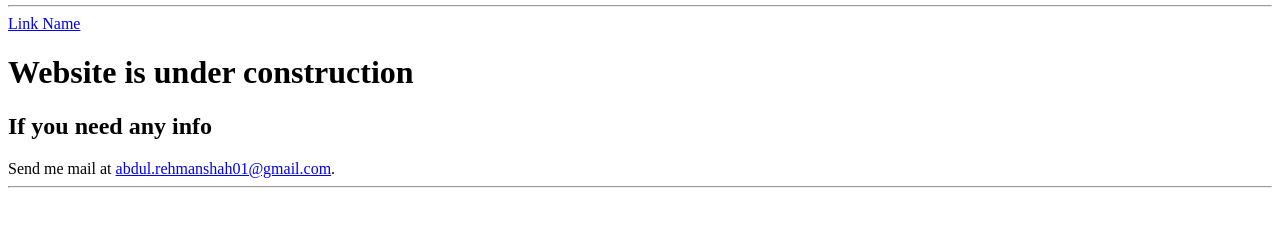
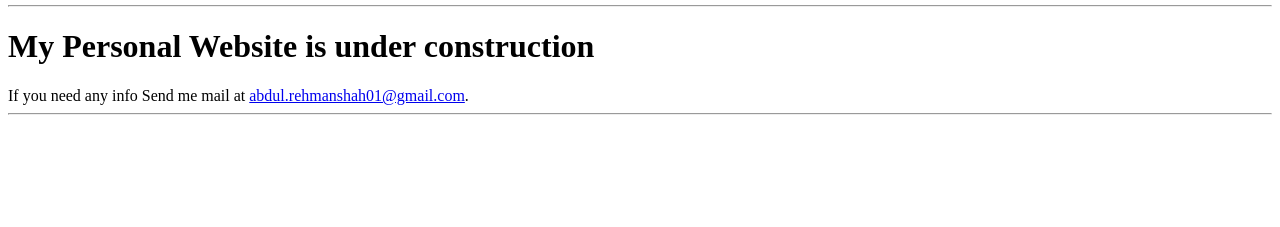
Before and after one commit to abdulrehmans/abdulrehmans.github.io, a plain HTML site: page index.html in a window 1280 px wide. Shown: the part 27-254 px from the top of the page. Drawn offline with Linux system fonts and the light colour scheme.

```diff
--- a/index.html
+++ b/index.html
@@ -12,14 +12,12 @@
 
 <HR>
 
-<a href="http://www.abdulrehman.de">Link Name</a>
+
+<H1>My Personal Website is under construction</H1>
 
 
-<H1>Website is under construction</H1>
 
-
-<H2>If you need any info</H2>
-Send me mail at <a href="mailto:abdul.rehmanshah01@gmail.com">
+If you need any info Send me mail at <a href="mailto:abdul.rehmanshah01@gmail.com">
 
 abdul.rehmanshah01@gmail.com</a>.
 
```
Also changed, not shown: 1 other file.
